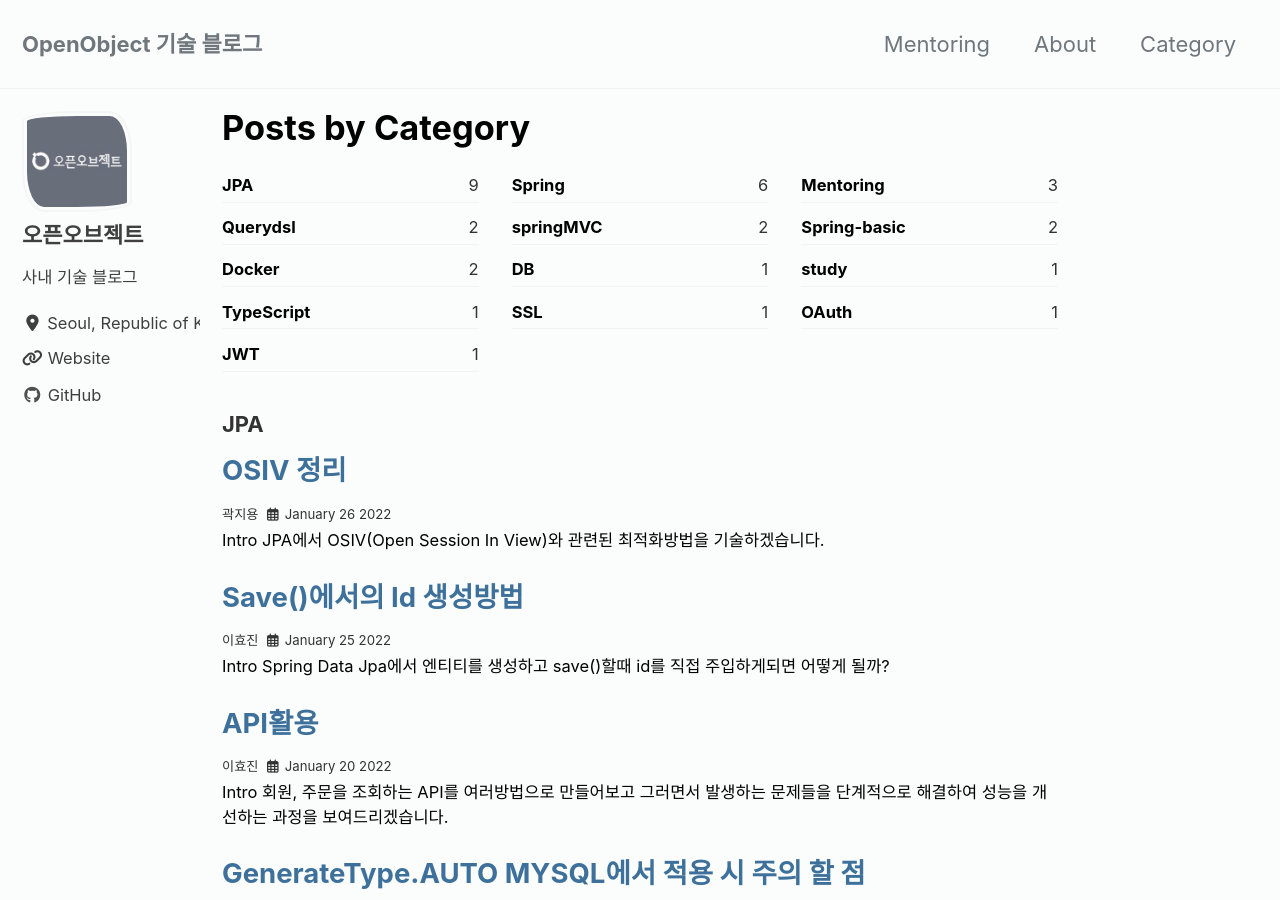
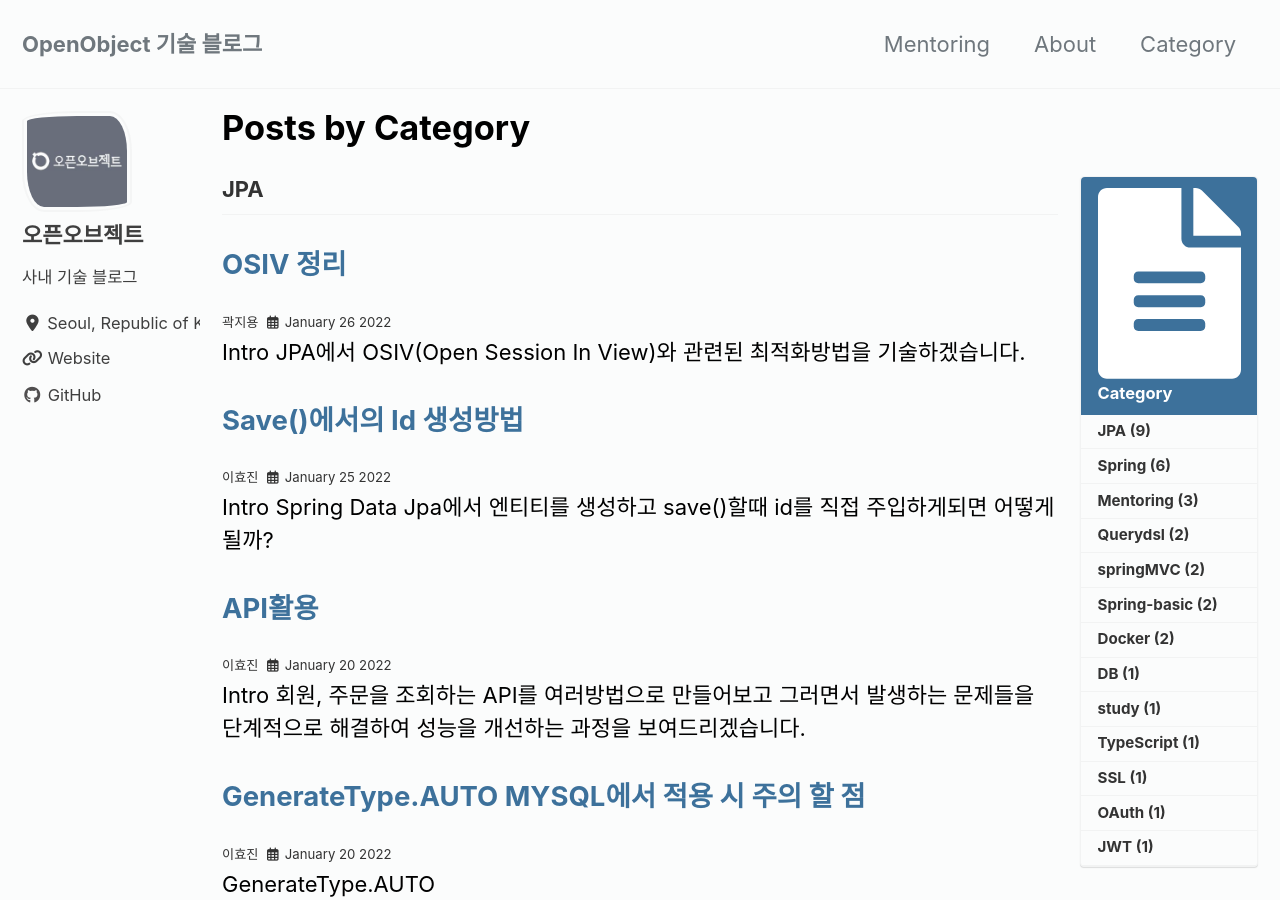
Before and after one commit to openobjectnet/openobjectnet.github.io, a Jekyll site: the page built from _pages/category-archive.md, in a window 1280 px wide and 900 px high. Built offline with Jekyll 4.4.1, drawn with Linux system fonts in a browser that asks for light colours; cached includes are drawn as plain includes; nearby versions of some CDN libraries.

Commit message:
category 영역 right sidebar로 수정

```diff
--- a/_layouts/categories.html
+++ b/_layouts/categories.html
@@ -1,9 +1,6 @@
 ---
 layout: archive
 ---
-
-{{ content }}
-
 {% assign categories_max = 0 %}
 {% for category in site.categories %}
   {% if category[1].size > categories_max %}
@@ -11,24 +8,35 @@ layout: archive
   {% endif %}
 {% endfor %}
 
-<ul class="taxonomy__index">
+<div class="page__inner-wrap">
+
+<section class="page__content" itemprop="text">
+  <aside class="sidebar__right sticky">
+    <nav class="toc">
+      <header><h4 class="nav__title"><svg class="svg-inline--fa fa-file-alt fa-w-12" aria-hidden="true" focusable="false" data-prefix="fas" data-icon="file-alt" role="img" xmlns="http://www.w3.org/2000/svg" viewBox="0 0 384 512" data-fa-i2svg=""><path fill="currentColor" d="M224 136V0H24C10.7 0 0 10.7 0 24v464c0 13.3 10.7 24 24 24h336c13.3 0 24-10.7 24-24V160H248c-13.2 0-24-10.8-24-24zm64 236c0 6.6-5.4 12-12 12H108c-6.6 0-12-5.4-12-12v-8c0-6.6 5.4-12 12-12h168c6.6 0 12 5.4 12 12v8zm0-64c0 6.6-5.4 12-12 12H108c-6.6 0-12-5.4-12-12v-8c0-6.6 5.4-12 12-12h168c6.6 0 12 5.4 12 12v8zm0-72v8c0 6.6-5.4 12-12 12H108c-6.6 0-12-5.4-12-12v-8c0-6.6 5.4-12 12-12h168c6.6 0 12 5.4 12 12zm96-114.1v6.1H256V0h6.1c6.4 0 12.5 2.5 17 7l97.9 98c4.5 4.5 7 10.6 7 16.9z"></path></svg><!-- <i class="fas fa-file-alt"></i> Font Awesome fontawesome.com --> Category</h4></header>
+      <ul class="toc__menu">
       {% for i in (1..categories_max) reversed %}
       {% for category in site.categories %}
         {% if category[1].size == i %}
           <li>
             <a href="#{{ category[0] | slugify }}">
-            <strong>{{ category[0] }}</strong> <span class="taxonomy__count">{{ i }}</span>
+              <strong>{{ category[0] }}</strong> (<span class="taxonomy__count">{{ i }})</span>
             </a>
           </li>
         {% endif %}
       {% endfor %}
       {% endfor %}
       </ul>
+    </nav>
+  </aside>
 
+{{ content }}
+
+<article>
 {% for i in (1..categories_max) reversed %}
   {% for category in site.categories %}
     {% if category[1].size == i %}
-      <section id="{{ category[0] | slugify | downcase }}" class="taxonomy__section">
+      <section id="{{ category[0] | slugify | downcase }}">
         <h2 class="archive__subtitle">{{ category[0] }}</h2>
         <div class="entries-{{ page.entries_layout | default: 'list' }}">
           {% for post in category.last %}
@@ -49,3 +57,7 @@ layout: archive
     </div>
   {% endif %}
 {% endfor %}
+</article>
+</section>
+
+</div>
```
Lines whose indentation alone changed are shown as unchanged.
